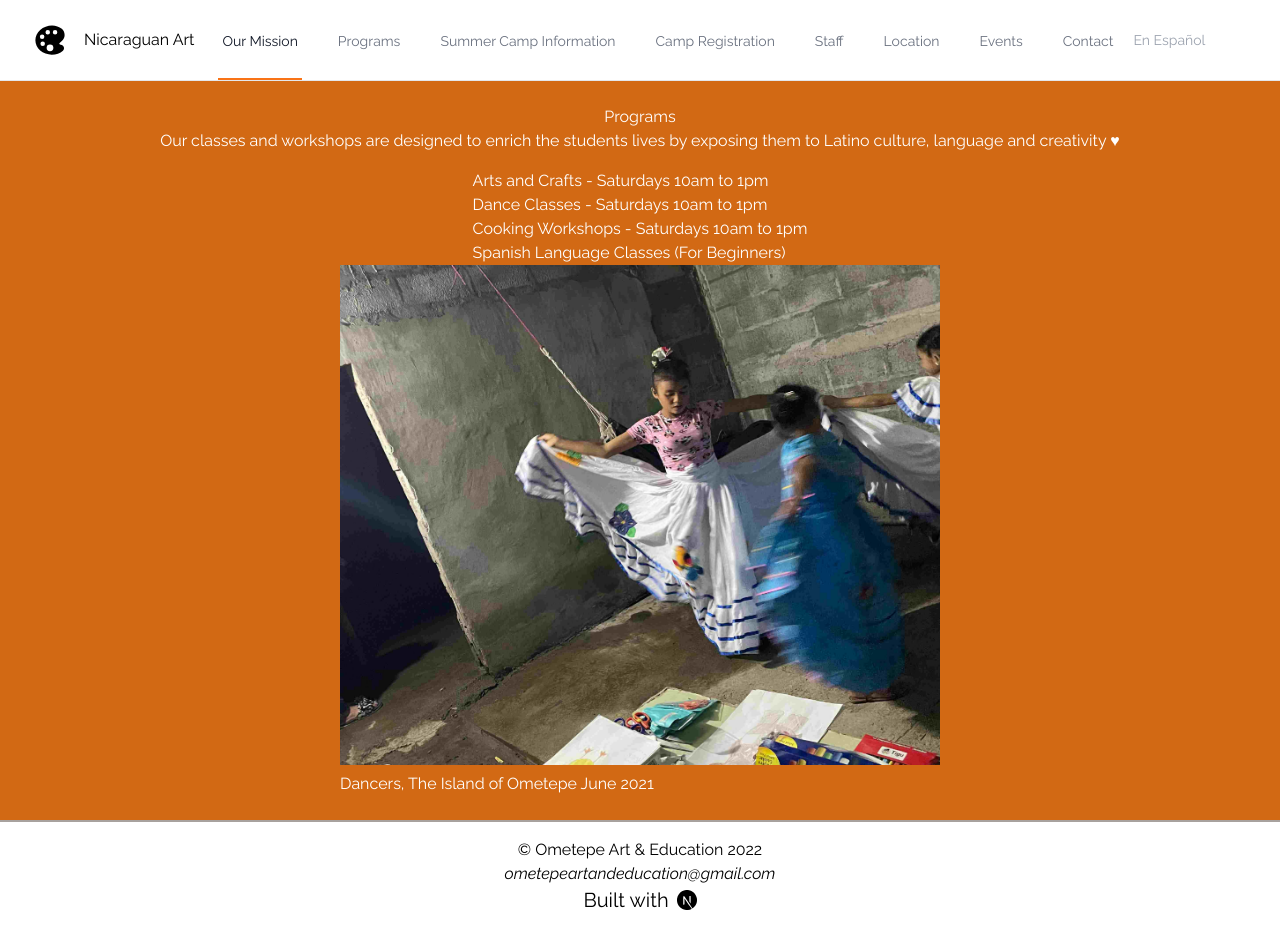
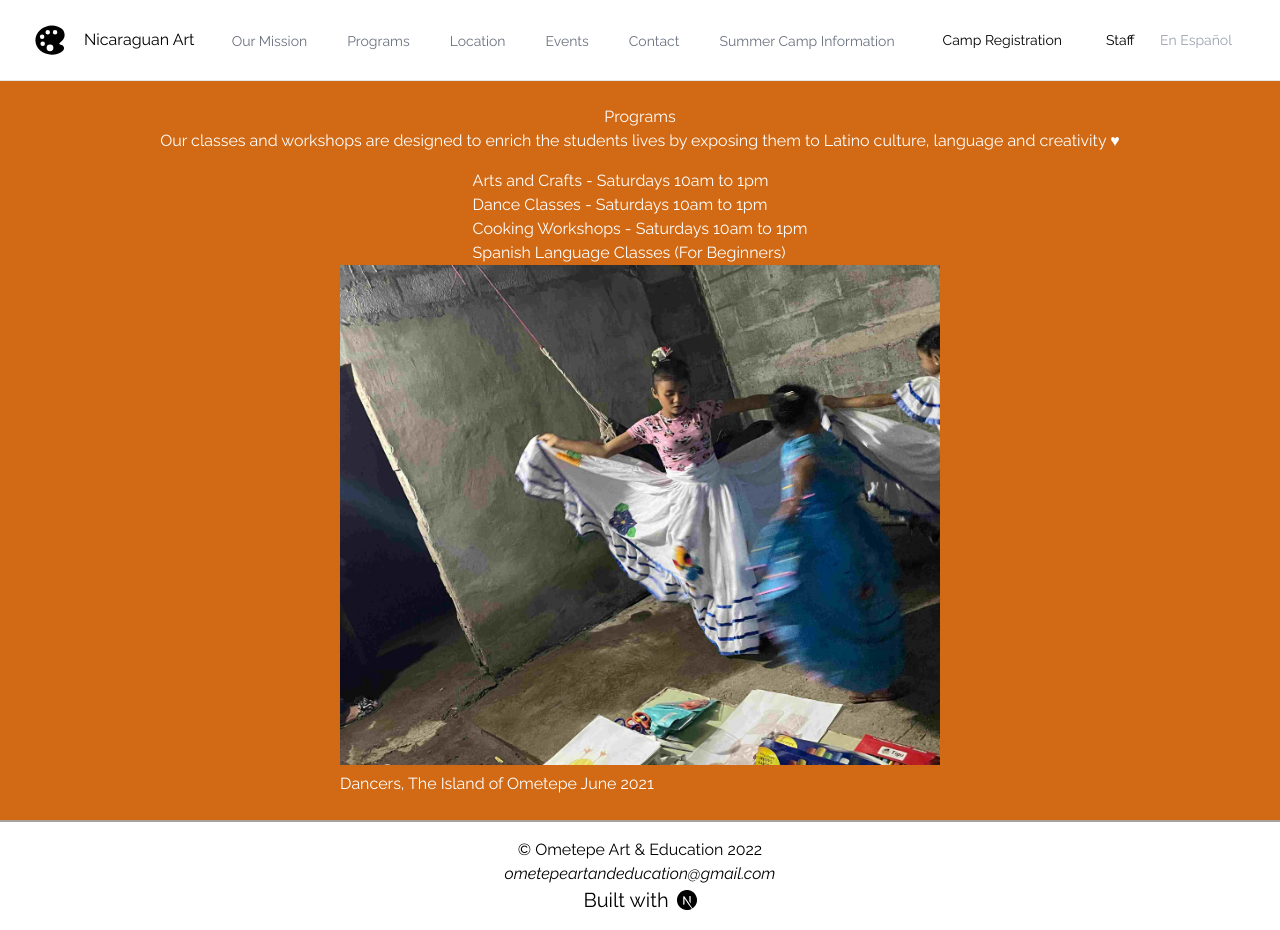
Before and after one commit to papadavis47/ometepe-art-and-education, a Next.js app: page /info/programs in a window 1280 px wide. Built offline with nearby package versions, Linux system fonts and the light colour scheme; a web font is replaced by a local one.

Commit message:
Complete nav functionality for desktop

```diff
--- a/components/NavBar/NavBar.js
+++ b/components/NavBar/NavBar.js
@@ -6,7 +6,13 @@ import { Fragment } from "react";
 import { Disclosure, Menu, Transition } from "@headlessui/react";
 import { MenuIcon, XIcon } from "@heroicons/react/outline";
 import { classNames } from "../../utils/classnames.js";
-import { navigation, userNavigation } from "../../data/fakeData.js";
+import {
+  navigation,
+  spanishNavigation,
+  campRegistration,
+  spanishRegistration,
+  staff,
+} from "../../data/navData.js";
 
 const NavBar = () => {
   const { spanish, toggleSpanish } = useAppContext();
@@ -17,44 +23,149 @@ const NavBar = () => {
           <>
             <div className='px-4 mx-auto max-w-8xl sm:px-6 lg:px-8'>
               <div className='flex justify-between h-20'>
-                <div className='flex'>
+                {/* left side of bar */}
                 <div className='flex items-center'>
                   <MyLink href='/'>
                     <IoColorPalette size={36} style={{ fontWeight: "bold" }} />
                   </MyLink>
                   <MyLink href='/'>
-                      <span className='pl-4'>
-                        {spanish ? "Arte Nicaraguense" : "Nicaraguan Art"}
-                      </span>
+                    <span className='pl-4'>{spanish ? "Arte Nicaraguense" : "Nicaraguan Art"}</span>
                   </MyLink>
                 </div>
+
+                {/* center of bar */}
+                <div className='flex items-center'>
                   <div className='hidden lg:ml-6 lg:flex lg:space-x-8'>
-                    {navigation.map((item) => (
+                    {!spanish &&
+                      navigation.map((item) => (
                         <MyLink
                           key={item.name}
                           href={item.href}
-                        className={classNames(
-                          item.current
-                            ? "border-orange-500 text-gray-900"
-                            : "border-transparent text-gray-500 hover:border-gray-300 hover:text-gray-700",
-                          "inline-flex items-center px-1 pt-1 border-b-2 text-sm font-medium capitalize"
-                        )}
+                          className='inline-flex items-center px-1 pt-1 text-sm font-medium text-gray-500 capitalize border-b-2 border-transparent hover:border-gray-300 hover:text-gray-700'
                           aria-current={item.current ? "page" : undefined}
                         >
                           {item.name}
                         </MyLink>
                       ))}
+                    {spanish &&
+                      spanishNavigation.map((item) => (
+                        <MyLink
+                          key={item.name}
+                          href={item.href}
+                          className='inline-flex items-center px-1 pt-1 text-sm font-medium text-gray-500 border-b-2 border-transparent hover:border-gray-300 hover:text-gray-700'
+                          aria-current={item.current ? "page" : undefined}
+                        >
+                          {item.name}
+                        </MyLink>
+                      ))}
+
+                    {/* dropdown registration desktop */}
+                    <div className='flex items-center'>
+                      <Menu as='div' className='relative ml-3'>
+                        <div>
+                          <Menu.Button className='flex items-center max-w-xs text-sm bg-white rounded-full focus:outline-none focus:ring-2 focus:ring-offset-2 focus:ring-indigo-500'>
+                            <span className='sr-only'>Camp Registration</span>
+                            <p>{spanish ? "Registro de Campamento" : "Camp Registration"}</p>
+                          </Menu.Button>
                         </div>
+                        <Transition
+                          as={Fragment}
+                          enter='transition ease-out duration-200'
+                          enterFrom='transform opacity-0 scale-95'
+                          enterTo='transform opacity-100 scale-100'
+                          leave='transition ease-in duration-75'
+                          leaveFrom='transform opacity-100 scale-100'
+                          leaveTo='transform opacity-0 scale-95'
+                        >
+                          <Menu.Items className='absolute right-0 w-48 py-1 mt-2 origin-top-right bg-white rounded-md shadow-lg ring-1 ring-black ring-opacity-5 focus:outline-none'>
+                            {!spanish &&
+                              campRegistration.map((item) => (
+                                <Menu.Item key={item.text}>
+                                  {({ active }) => (
+                                    <a
+                                      href={item.href}
+                                      className={classNames(
+                                        active ? "bg-gray-100" : "",
+                                        "block px-4 py-2 text-sm text-gray-700"
+                                      )}
+                                    >
+                                      {item.text}
+                                    </a>
+                                  )}
+                                </Menu.Item>
+                              ))}
+                            {spanish &&
+                              spanishRegistration.map((item) => (
+                                <Menu.Item key={item.text}>
+                                  {({ active }) => (
+                                    <a
+                                      href={item.href}
+                                      className={classNames(
+                                        active ? "bg-gray-100" : "",
+                                        "block px-4 py-2 text-sm text-gray-700"
+                                      )}
+                                    >
+                                      {item.text}
+                                    </a>
+                                  )}
+                                </Menu.Item>
+                              ))}
+                          </Menu.Items>
+                        </Transition>
+                      </Menu>
+                    </div>
+                    {/* end registration menu */}
+                    {/* begin staff menu */}
+                    <div className='flex items-center'>
+                      <Menu as='div' className='relative ml-3'>
+                        <div>
+                          <Menu.Button className='flex items-center max-w-xs text-sm bg-white rounded-full focus:outline-none focus:ring-2 focus:ring-offset-2 focus:ring-indigo-500'>
+                            <span className='sr-only'>Staff Members</span>
+                            <p>{spanish ? "Personal" : "Staff"}</p>
+                          </Menu.Button>
+                        </div>
+                        <Transition
+                          as={Fragment}
+                          enter='transition ease-out duration-200'
+                          enterFrom='transform opacity-0 scale-95'
+                          enterTo='transform opacity-100 scale-100'
+                          leave='transition ease-in duration-75'
+                          leaveFrom='transform opacity-100 scale-100'
+                          leaveTo='transform opacity-0 scale-95'
+                        >
+                          <Menu.Items className='absolute right-0 w-48 py-1 mt-2 origin-top-right bg-white rounded-md shadow-lg ring-1 ring-black ring-opacity-5 focus:outline-none'>
+                            {staff.map((item) => (
+                              <Menu.Item key={item.text}>
+                                {({ active }) => (
+                                  <MyLink
+                                    href={item.href}
+                                    className={classNames(
+                                      active ? "bg-gray-100" : "",
+                                      "block px-4 py-2 text-sm text-gray-700"
+                                    )}
+                                  >
+                                    {item.text}
+                                  </MyLink>
+                                )}
+                              </Menu.Item>
+                            ))}
+                          </Menu.Items>
+                        </Transition>
+                      </Menu>
+                    </div>
+                  </div>
+                </div>
+
+                {/* right side */}
                 <div className='flex items-center'>
                   <button
                     type='button'
-                      className='hidden p-1 ml-auto text-gray-400 bg-white md:inline-block hover:text-gray-500'
+                    className='hidden p-1 ml-auto text-gray-400 bg-white lg:inline-block hover:text-gray-500'
                     onClick={toggleSpanish}
                   >
                     <span className='sr-only'>Toggle Spanish</span>
                     <span className='p-3 text-sm'>{spanish ? "English" : "En Español"}</span>
                   </button>
-                  </div>
                 </div>
                 <div className='flex items-center -mr-2 sm:hidden'>
                   {/* Mobile menu button */}
@@ -102,90 +213,6 @@ const NavBar = () => {
         )}
       </Disclosure>
     </div>
-
-    // Begin old code
-
-    // <div>
-    //   <nav className='sticky bg-white'>
-    //     <div className='font-medium'>
-    //       <Link href='/'>
-    //         <a className=''>
-    //           <IoColorPalette size={36} style={{ fontWeight: "bold" }} />
-    //           <span className='pl-4'>{spanish ? "Arte Nicaraguense" : "Nicaraguan Art"}</span>
-    //         </a>
-    //       </Link>
-    //       <a
-    //         className={`navbar-burger ${mobileOpen ? "is-active" : null}`}
-    //         onClick={() => toggleBurgerMenu()}
-    //       >
-    //         <span aria-hidden='true'></span>
-    //         <span aria-hidden='true'></span>
-    //         <span aria-hidden='true'></span>
-    //       </a>
-    //     </div>
-
-    //     <div className=''>
-    //       <div className='text-lg'>
-    //         <Link href='/info/mission'>{spanish ? "Nuestra misión" : "Our Mission"}</Link>
-    //         <Link href='/info/programs'>{spanish ? "Programas" : "Programs"}</Link>
-    //         <Link href='/info/summer-camp'>
-    //           {spanish ? "Campamento de Verano" : "Summer Camp Information"}
-    //         </Link>
-
-    //         <div>
-    //           <a className='navbar-link is-arrowless' onClick={closeBurgerMenu}>
-    //             {spanish ? "Registro" : "Camp Registration"}&nbsp; {!mobileOpen && "  |"}
-    //           </a>
-    //           <div className=''>
-    //             <a href='https://form.jotform.com/221290155777156' target='_blank' rel='noreferrer'>
-    //               {spanish ? "Formulario de inscripción" : "Registration Form"}
-    //             </a>
-
-    //             <hr className='navbar-divider' />
-    //             <a
-    //               href='https://www.paypal.com/donate/?hosted_button_id=F6WPQX2HNRTGA'
-    //               target='_blank'
-    //               rel='noreferrer'
-    //             >
-    //               PayPal
-    //             </a>
-    //           </div>
-    //         </div>
-
-    //         <div>
-    //           <a className=''>{spanish ? "Personal" : "Staff"}</a>
-
-    //           <div className=''>
-    //             <Link href='/staff/inma'>Maestra Inma</Link>
-    //             <hr className='navbar-divider' />
-    //             <Link href='/staff/sandra'>Maestra Sandra</Link>
-    //             <hr className='navbar-divider' />
-    //             <Link href='/staff/inmaculada'>Inmaculada Cruz</Link>
-    //             <hr className='navbar-divider' />
-    //             <Link href='/staff/victor'>Victor Fuentes</Link>
-    //           </div>
-    //         </div>
-    //         <Link href='/info/location'>
-    //           <a className='navbar-item' onClick={closeBurgerMenu}>
-    //             {spanish ? "Localización" : "Location"}
-    //           </a>
-    //         </Link>
-    //         <Link href='/info/events'>{spanish ? "Eventos" : "Events"}</Link>
-    //         <Link href='/info/contact'>{spanish ? "Contactar" : "Contact"}</Link>
-    //       </div>
-
-    //       <div className='mr-4'>
-    //         <div className=''>
-    //           <button className='' onClick={toggleSpanish}>
-    //             <a className=''>
-    //               <p className='p-3 text-lg'>{spanish ? "English" : "En Español"}</p>
-    //             </a>
-    //           </button>
-    //         </div>
-    //       </div>
-    //     </div>
-    //   </nav>
-    // </div>
   );
 };
 
--- a/data/fakeData.js
+++ /dev/null
@@ -1,22 +0,0 @@
-export const user = {
-  name: "Tom Cook",
-  email: "tom@example.com",
-  imageUrl:
-    "https://images.unsplash.com/photo-1472099645785-5658abf4ff4e?ixlib=rb-1.2.1&ixid=eyJhcHBfaWQiOjEyMDd9&auto=format&fit=facearea&facepad=2&w=256&h=256&q=80",
-};
-
-export const navigation = [
-  { name: "our mission", href: "#", current: true },
-  { name: "programs", href: "#", current: false },
-  { name: "summer camp information", href: "#", current: false },
-  { name: "camp registration", href: "#", current: false },
-  { name: "staff", href: "#", current: false },
-  { name: "location", href: "#", current: false },
-  { name: "events", href: "#", current: false },
-  { name: "contact", href: "#", current: false },
-];
-export const userNavigation = [
-  { name: "Your Profile", href: "#" },
-  { name: "Settings", href: "#" },
-  { name: "Sign out", href: "#" },
-];
--- /dev/null
+++ b/data/navData.js
@@ -0,0 +1,34 @@
+export const navigation = [
+  { name: "our mission", href: "/" },
+  { name: "programs", href: "/info/programs" },
+  { name: "location", href: "/info/location" },
+  { name: "events", href: "/info/events" },
+  { name: "contact", href: "/info/contact" },
+  { name: "summer camp information", href: "/info/summer-camp" },
+];
+
+export const spanishNavigation = [
+  { name: "Nuestra Misión", href: "/" },
+  { name: "Programas", href: "/info/programs" },
+  { name: "Localización", href: "/info/location" },
+  { name: "Eventos", href: "/info/events" },
+  { name: "Contactar", href: "/info/contact" },
+  { name: "Campamento de Verano", href: "/info/summer-camp" },
+];
+
+export const staff = [
+  { text: "Maestra Inma", href: "/staff/inma" },
+  { text: "Maestra Sandra", href: "/staff/sandra" },
+  { text: "Victor Fuentes", href: "/staff/victor" },
+  { text: "Inmaculada Cruz", href: "/staff/inmaculada" },
+];
+
+export const campRegistration = [
+  { text: "Registration Form", href: "https://form.jotform.com/221290155777156" },
+  { text: "PayPal", href: "https://www.paypal.com/donate/?hosted_button_id=F6WPQX2HNRTGA" },
+];
+
+export const spanishRegistration = [
+  { text: "Formulario de inscripción", href: "https://form.jotform.com/221290155777156" },
+  { text: "PayPal", href: "https://www.paypal.com/donate/?hosted_button_id=F6WPQX2HNRTGA" },
+];
```
Lines whose indentation alone changed are shown as unchanged.
